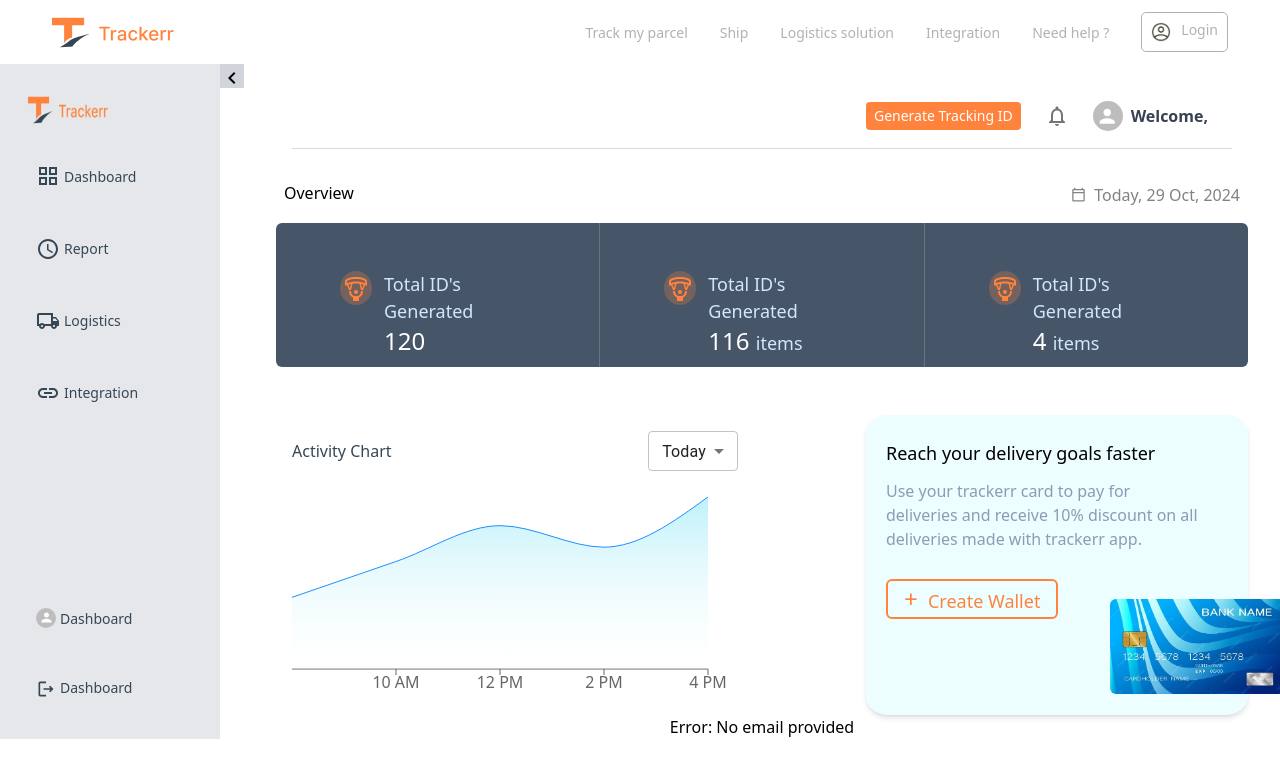
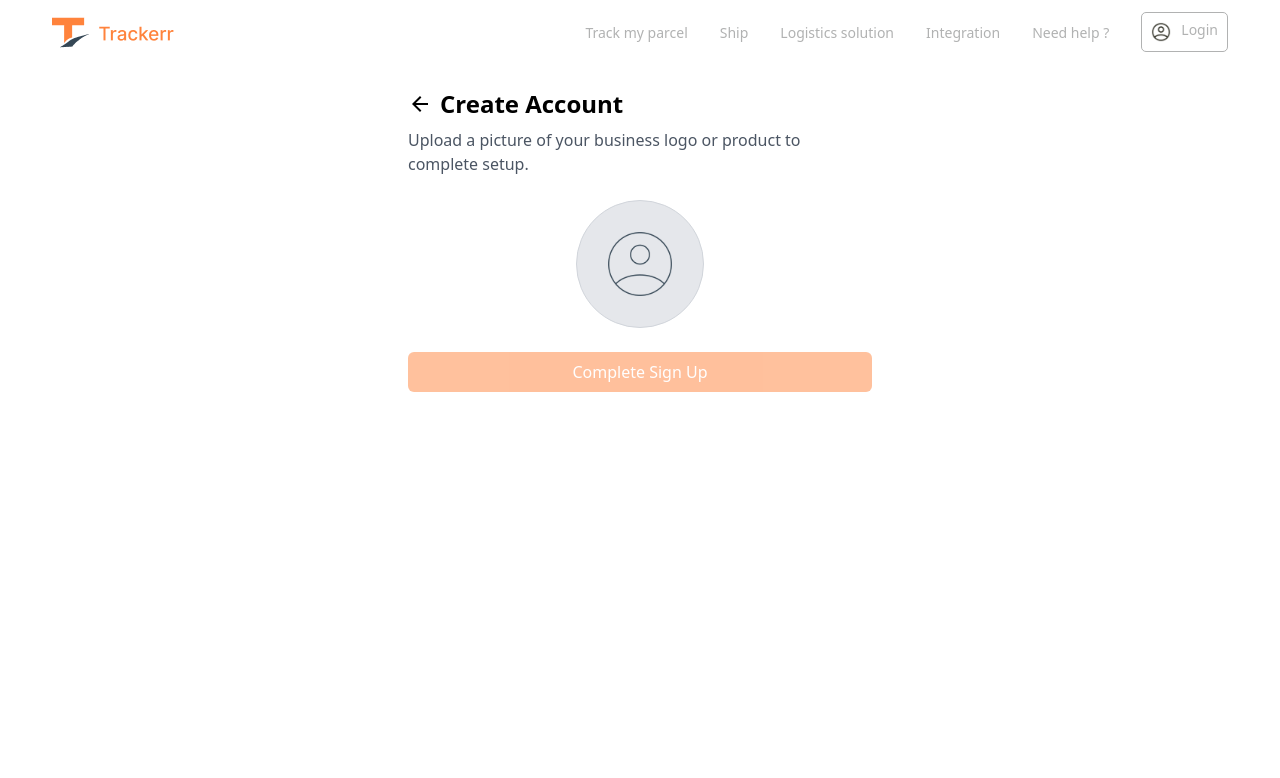
Before and after one commit to Amadu9933/Tracker-web-static, a React (Vite) app in the folder web-static/: page /Intergration in a window 1280 px wide. Shown: the top 778 px of the page. Built offline with nearby package versions, Linux system fonts and the light colour scheme.

Commit message:
back again

```diff
--- a/web-static/src/components/NavigationBarLinksComponents/Intergration.tsx
+++ b/web-static/src/components/NavigationBarLinksComponents/Intergration.tsx
@@ -1,8 +1,8 @@
-import Dashboard from "@components/pages/businessOwnerPages/dashboard/Dashboard";
+import SetProfileImagePage from "@components/pages/businessOwnerPages/auth/createAcount/BuissnessOwnerForms/SetProfileImagePage";
 const Intergration: React.FC = () => {
   return (
     <div>
-      <Dashboard />
+      <SetProfileImagePage />
     </div>
   );
 };
--- a/web-static/src/components/pages/BusinessOwnerPages/auth/assets/Assets.tsx
+++ b/web-static/src/components/pages/BusinessOwnerPages/auth/assets/Assets.tsx
@@ -1,2 +1,4 @@
 export { default as createAccont } from './createAccont.png';
 export { default as carryParcel } from './carryParcel.png';
+export { default as Group } from './Group.png'
+export { default as edit } from './edit.png'
--- a/web-static/src/components/pages/BusinessOwnerPages/auth/createAcount/BuissnessOwnerForms/PersonalInfoForm.tsx
+++ b/web-static/src/components/pages/BusinessOwnerPages/auth/createAcount/BuissnessOwnerForms/PersonalInfoForm.tsx
@@ -57,6 +57,10 @@ const PersonalInfoForm: React.FC = () => {
 
   return (
     <form onSubmit={handleSubmit(onSubmit)} className="space-y-4">
+      <div className='flex justify-between   mb-10'>
+        <p className='font-medium text-lg'>Personal Information</p>
+        <p className='text-[#82826A]  font-medium'>Step 1 of 3</p>
+      </div>
       {/* Name Field */}
       <div className="space-y-2 ">
         <label htmlFor="name" className="block text-sm font-medium text-secondary">
@@ -144,7 +148,7 @@ const PersonalInfoForm: React.FC = () => {
 
       {/* Sign In Link */}
       <div className="text-center mt-8  font-[16px] pb-20" >
-        <span className=" ">
+        <span className="">
           Already have an account?{' '}
           <Link to="/sign-in" className="text-primary ">
             Sign in
--- a/web-static/src/components/pages/BusinessOwnerPages/auth/createAcount/BuissnessOwnerForms/SetProfileImagePage.tsx
+++ b/web-static/src/components/pages/BusinessOwnerPages/auth/createAcount/BuissnessOwnerForms/SetProfileImagePage.tsx
@@ -1,7 +1,9 @@
 import React, { useState, useEffect } from 'react';
 import { useNavigate } from 'react-router-dom';
 import { useFormContext } from '../../../../../../context/CreateAccountFormContext';
-import axiosInstance from '../../../../../../api/axiosInstance'; //axios instant
+import axiosInstance from '../../../../../../api/axiosInstance'; // Axios instance
+import { ArrowBack } from '@mui/icons-material';
+import { Group, edit } from '../../assets/Assets'; // Importing group and edit icons
 
 const MAX_FILE_SIZE = 2 * 1024 * 1024; // 2MB
 
@@ -13,30 +15,25 @@ const SetProfileImagePage: React.FC = () => {
   const [isSubmitting, setIsSubmitting] = useState(false);
   const [error, setError] = useState<string | null>(null);
 
-  // Clean up the preview URL when the component unmounts or the image changes
+  // Generate preview URL
   useEffect(() => {
     if (image) {
       const previewUrl = URL.createObjectURL(image);
       setPreview(previewUrl);
-      return () => {
-        URL.revokeObjectURL(previewUrl);
-      };
+      return () => URL.revokeObjectURL(previewUrl);
     } else {
       setPreview(null);
     }
   }, [image]);
 
-  // File validation helpers
+  // Validate selected file
   const validateFile = (file: File): string | null => {
-    if (!file.type.startsWith('image/')) {
-      return 'Please select a valid image file.';
-    }
-    if (file.size > MAX_FILE_SIZE) {
-      return 'File too large. Please select a file smaller than 2MB.';
-    }
+    if (!file.type.startsWith('image/')) return 'Please select a valid image file.';
+    if (file.size > MAX_FILE_SIZE) return 'File too large. Select a file smaller than 2MB.';
     return null;
   };
 
+  // Handle file selection
   const handleFileChange = (e: React.ChangeEvent<HTMLInputElement>) => {
     const file = e.target.files?.[0];
     if (file) {
@@ -46,10 +43,11 @@ const SetProfileImagePage: React.FC = () => {
         return;
       }
       setImage(file);
-      setError(null); // Clear previous errors
+      setError(null); // Clear errors
     }
   };
 
+  // Handle form submission
   const handleSubmit = async () => {
     if (!image) {
       setError('Please upload a profile image.');
@@ -71,61 +69,69 @@ const SetProfileImagePage: React.FC = () => {
       payload.append('account_type', 'business');
       payload.append('avatar', image);
 
-      // Debugging: Log FormData contents
-      for (const [key, value] of payload.entries()) {
-        console.log(`${key}:`, value instanceof File ? value.name : value);
-      }
-
       const response = await axiosInstance.post('', payload);
 
       console.log('Account created successfully:', response.data);
-      navigate('/Sign-in', {
-        state: { message: 'Login to see your dashboard' },
-      });
+      navigate('/Sign-in', { state: { message: 'Login to see your dashboard' } });
     } catch (err: any) {
       console.error('Failed to create account:', err);
-      if (err.response?.data?.message) {
-        setError(err.response.data.message);
-      } else {
-        setError('Failed to create account. Please try again.');
-      }
+      setError(err.response?.data?.message || 'Failed to create account. Please try again.');
     } finally {
       setIsSubmitting(false);
     }
   };
 
   return (
-    <div className="p-4">
-      <h1 className="text-xl font-bold mb-4">Set Profile Image</h1>
-      <label
-        htmlFor="fileInput"
-        className="block text-sm font-medium text-gray-700"
-      >
-        Upload Profile Image
+    <div className="mx-auto max-w-lg p-6">
+      <div className="flex items-center space-x-2 pb-2">
+        <ArrowBack />
+        <h1 className="text-2xl font-semibold">Create Account</h1>
+      </div>
+
+      <p className="text-left text-gray-600">Upload a picture of your business logo or product to complete setup.</p>
+
+      {/* Profile Upload Section */}
+      <div className="relative w-32 h-32 mx-auto mt-6">
+        <label htmlFor="fileInput" className="cursor-pointer relative">
+          {/* Show uploaded image or default group icon */}
+          {preview ? (
+            <img src={preview} alt="Profile" className="w-32 h-32 object-cover rounded-full border border-gray-300" />
+          ) : (
+            <div className="w-32 h-32 flex items-center justify-center bg-gray-200 border border-gray-300 rounded-full">
+              <img src={Group} alt="Group Icon" className="w-16 h-16" />
+            </div>
+          )}
+
+          {/* Edit icon for changing image */}
+          {preview && (
+            <div className="absolute bottom-1 right-1 bg-white p-1 rounded-full shadow">
+              <img src={edit} alt="Edit Icon" className="w-6 h-6" />
+            </div>
+          )}
         </label>
+
+        {/* Hidden File Input */}
         <input
           id="fileInput"
           type="file"
           accept="image/*"
           onChange={handleFileChange}
           disabled={isSubmitting}
-        className="mt-2"
+          className="hidden"
         />
-      {preview && (
-        <img
-          src={preview}
-          alt="Preview"
-          className="my-4 w-32 h-32 object-cover rounded-full"
-        />
-      )}
+      </div>
+
+      {/* Error Message */}
+      {error && <p className="text-red-500 text-sm mt-2 text-center">{error}</p>}
+
+      {/* Submit Button */}
       <button
         onClick={handleSubmit}
-        className={`w-full bg-primary text-white p-2 rounded-md ${!image || isSubmitting ? 'opacity-50 cursor-not-allowed' : ''}`}
+        className={`w-full bg-primary text-white p-2 rounded-md mt-6 ${!image || isSubmitting ? 'opacity-50 cursor-not-allowed' : ''}`}
         disabled={!image || isSubmitting}
       >
         {isSubmitting ? 'Submitting...' : 'Complete Sign Up'}
       </button>
-      {error && <p className="text-red-500 mt-4">{error}</p>}
     </div>
   );
 };
--- a/web-static/src/components/pages/BusinessOwnerPages/auth/createAcount/TabComponent.tsx
+++ b/web-static/src/components/pages/BusinessOwnerPages/auth/createAcount/TabComponent.tsx
@@ -42,10 +42,7 @@ const BusinessTabComponent: React.FC<BusinessTabComponentProps> = ({
         <TabSelector selectedTab={selectedTab} onTabChange={setSelectedTab} />
 
 
-        <div className='flex justify-between  w-[86%] mt-8 mb-10'>
-          <p className='font-medium text-lg'>Personal Information</p>
-          <p className='text-[#82826A]  font-medium'>Step 1 of 3</p>
-        </div>
+
         {/* Tab Content */}
         <div className="text-left mt-6 mr-20">
           {renderTabContent(selectedTab)}
--- a/web-static/src/components/pages/BusinessOwnerPages/auth/sharedFormComponents/TextInput.tsx
+++ b/web-static/src/components/pages/BusinessOwnerPages/auth/sharedFormComponents/TextInput.tsx
@@ -27,7 +27,9 @@ const TextInput: React.FC<TextInputProps> = ({
       type={type}
       {...register(id)}
       placeholder={placeholder}
-      className={`mt-1 p-2 border rounded-md w-full ${error ? 'border-red-500' : 'border-gray-300'}`}
+      className={`mt-1 p-3  border  w-full rounded-md text-gray-900 transition-colors duration-200
+        placeholder-gray-400  focus:outline-none
+        ${error ? 'border-red-500' : 'border-gray-300'}`}
     />
     {error && <p className="text-red-500 text-sm mt-1">{error.message}</p>}
   </div>
```
Also changed, not shown: web-static/src/components/pages/BusinessOwnerPages/auth/createAcount/BuissnessOwnerForms/BuissnessInfoForm.tsx (+18 -2 lines), web-static/src/components/pages/BusinessOwnerPages/auth/assets/Group.png (added), web-static/src/components/pages/BusinessOwnerPages/auth/assets/edit.png (added). Lines whose indentation alone changed are shown as unchanged.
